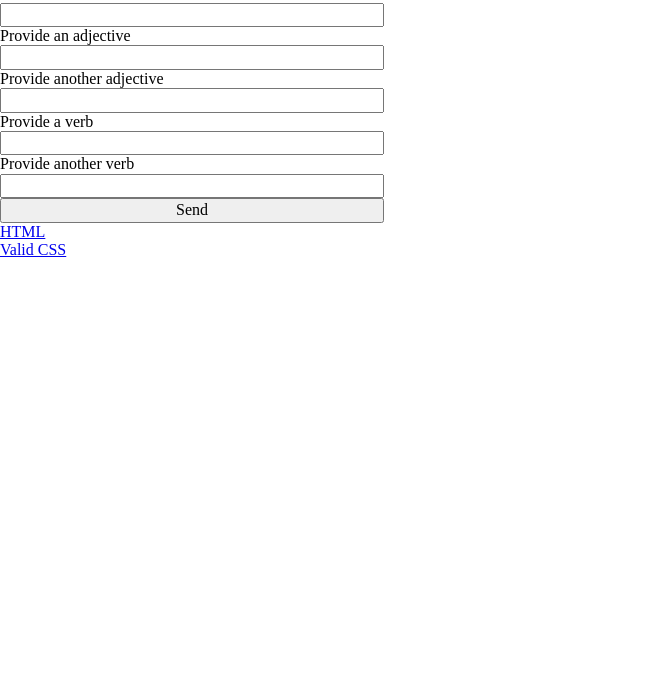
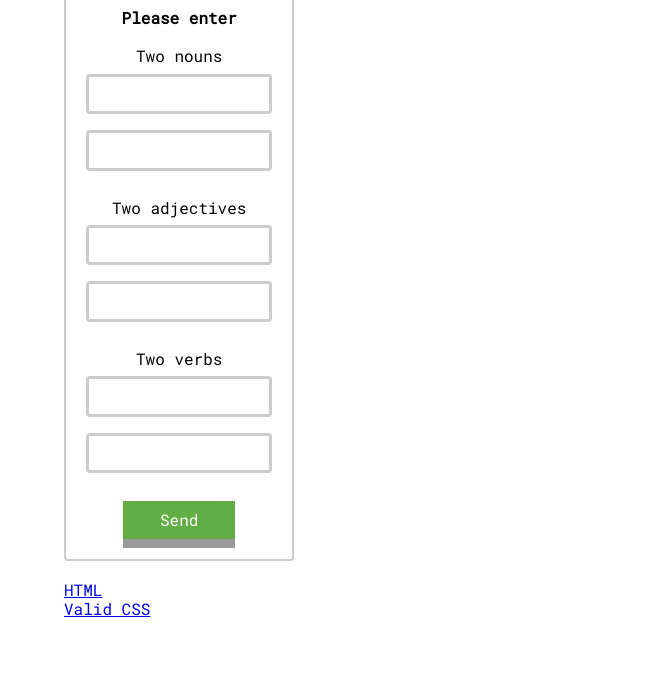
Before and after one commit to p3terlo/des157, a plain HTML site: page des157/studio1/index.html in a window 1280 px wide. Shown: the part 116-800 px from the top of the page, without its empty margins (0-665 px from the left). Drawn offline with nearby package versions, Linux system fonts and the light colour scheme.

Commit message:
Completed form css

```diff
--- a/des157/studio1/index.html
+++ b/des157/studio1/index.html
@@ -6,6 +6,7 @@
     <title>Mad Libs 2.0</title>
 
     <link rel="stylesheet" href="https://cdnjs.cloudflare.com/ajax/libs/normalize/8.0.1/normalize.min.css">
+    <link rel="stylesheet" href="https://fonts.googleapis.com/css2?family=Roboto+Mono&display=swap">
     <link rel="stylesheet" href="styles.css">
     <script src="script.js" defer></script>
 </head>
@@ -35,22 +36,24 @@
 
         <main>
             <form id="input">
-                <label for="noun1">Provide a noun</label>
+                <p>Please enter</p>
+
+                <label for="noun1">Two nouns</label>
                 <input type="text" id="noun1" required>
 
-                <label for="noun2">Provide another noun</label>
+                <!-- <label for="noun2">Noun</label> -->
                 <input type="text" id="noun2" required>
 
-                <label for="adj1">Provide an adjective</label>
+                <label for="adj1">Two adjectives</label>
                 <input type="text" id="adj1" required>
 
-                <label for="adj1">Provide another adjective</label>
+                <!-- <label for="adj1">Adjective</label> -->
                 <input type="text" id="adj2" required>
 
-                <label for="verb1">Provide a verb</label>
+                <label for="verb1">Two verbs</label>
                 <input type="text" id="verb1" required>
 
-                <label for="verb1">Provide another verb</label>
+                <!-- <label for="verb1">Verb</label> -->
                 <input type="text" id="verb2" required>
 
                 <input type="submit" value="Send">
--- a/des157/studio1/styles.css
+++ b/des157/studio1/styles.css
@@ -22,6 +22,11 @@ h1 {
 
 ol, ul {
     list-style-type: none;
+}
+
+body {
+    margin: 2% 5%;
+    font-family: 'Roboto Mono', monospace;
 }
 
 #container {
@@ -56,7 +61,65 @@ ol, ul {
 }
 
 form {
+    position: relative;
+    width: 20%;
     display: flex;
     flex-direction: column;
-    width: 30%;
+    align-items: center;
+    padding: 20px;
+    margin-top: 20px;
+    margin-bottom: 20px;
+    border: 2px solid #CCC;
+    border-radius: 4px;
+    transition: 1s;
 }
+
+form:hover {
+    border: 2px solid #666;
+    box-shadow: 12px 12px 2px 1px rgba(0, 0, 255, .2);
+}
+
+form > p {
+    font-weight: bold;
+}
+
+
+label {
+    margin-top: 20px;
+}
+
+input[type=text] {
+    width: 100%;
+    padding: 8px 12px;
+    margin: 8px;
+    border-radius: 4px;
+    border: 3px solid #ccc;
+    transition: 1s;
+    outline: none;
+}
+
+input[type=text]:focus {
+    border: 3px solid lightskyblue;
+}
+
+/* https://www.w3schools.com/css/tryit.asp?filename=trycss_buttons_animate3 */
+input[type=submit] {
+    width: 60%;
+    background-color: #62AD46;
+    color: white;
+    border: none;
+    padding: 10px 20px;
+    margin-top: 20px;
+    box-shadow: 0 9px #999;
+    cursor: pointer;
+}
+
+input[type=submit]:hover {
+    background-color: #3e8e41;
+}
+
+input[type=submit]:active {
+    background-color: #3e8e41;
+    box-shadow: 0 5px #666;
+    transform: translateY(4px);
+}
```
